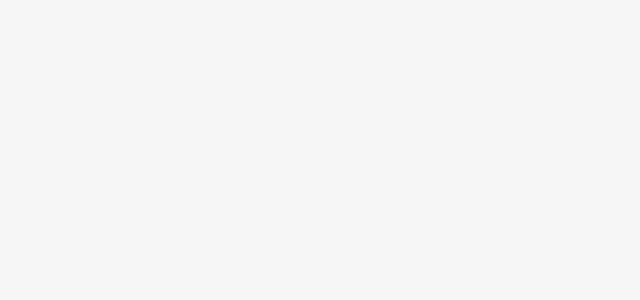
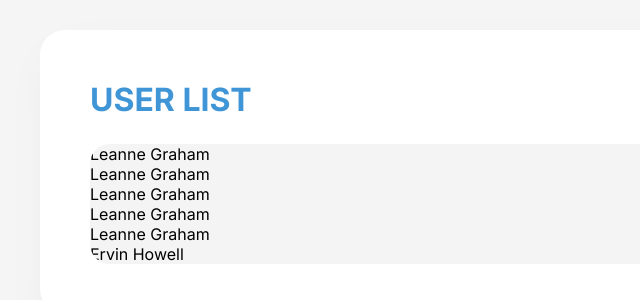
Before and after one commit to zshnrg/FE_PAPER_TEST_ROZAN, an Angular app: page / in a window 1280 px wide. Shown: the part 228-528 px from the top of the page, without its empty margins (0-640 px from the left). Built offline with nearby package versions, Linux system fonts and the light colour scheme.

Commit message:
feat: user list component

```diff
--- a/src/app/app.routes.ts
+++ b/src/app/app.routes.ts
@@ -1,3 +1,10 @@
 import { Routes } from '@angular/router';
+import { UserListComponent } from './features/user-list/user-list.component';
 
-export const routes: Routes = [];
+export const routes: Routes = [
+    {
+        path: "",
+        pathMatch: 'full',
+        component: UserListComponent
+    }
+];
--- /dev/null
+++ b/src/app/features/user-list/user-list.component.css
@@ -0,0 +1,54 @@
+* {
+    margin: 0;
+    padding: 0;
+    box-sizing: border-box;
+}
+
+.main {
+    display: flex;
+    justify-content: center;
+    align-items: center;
+    height: 100dvh;
+    padding: 25px;
+}
+
+.container {
+    display: flex;
+    flex-direction: column;
+    justify-content: start;
+    align-items: start;
+
+    width: 100%;
+    height: fit-content;
+    max-height: 100%;
+    max-width: 1200px;
+    padding: 50px;
+    gap: 25px;
+
+    background-color: white;
+    box-shadow: 10px 24px 49px 0px rgba(0, 0, 0, 0.05);
+    border-radius: 25px;
+
+
+}
+
+.container h1 {
+    text-transform: uppercase;
+    font-size: 2rem;
+    font-weight: 700;
+    color: var(--primary-color)
+}
+
+.list-container {
+    display: flex;
+    flex-direction: column;
+    align-self: stretch;
+
+    width: 100%;
+    height: fit-content;
+    max-height: 100%;
+    overflow-y: auto;
+
+    border-radius: 20px;
+    background: #F4F4F4;
+}
--- /dev/null
+++ b/src/app/features/user-list/user-list.component.html
@@ -0,0 +1,11 @@
+<main class="main">
+    <div class="container">
+        <h1>{{ title() }}</h1>
+
+        <div class="list-container">
+            @for (user of users(); track user.id) {
+                <p>{{ user.name }}</p>
+            }
+        </div>
+    </div>
+</main>
--- /dev/null
+++ b/src/app/features/user-list/user-list.component.ts
@@ -0,0 +1,13 @@
+import { Component, signal } from '@angular/core';
+import { USERS } from './user.mock';
+
+@Component({
+  selector: 'app-user-list',
+  imports: [],
+  templateUrl: './user-list.component.html',
+  styleUrl: './user-list.component.css'
+})
+export class UserListComponent {
+  title = signal("User List")
+  users = signal(USERS)
+}
--- /dev/null
+++ b/src/app/features/user-list/user.mock.ts
@@ -0,0 +1,142 @@
+import { User } from "../../core/types/user.type";
+
+export const USERS: User[] = [
+    {
+      id: 1,
+      name: "Leanne Graham",
+      username: "Bret",
+      email: "Sincere@april.biz",
+      address: {
+        street: "Kulas Light",
+        suite: "Apt. 556",
+        city: "Gwenborough",
+        zipcode: "92998-3874",
+        geo: {
+          lat: "-37.3159",
+          lng: "81.1496"
+        }
+      },
+      phone: "1-770-736-8031 x56442",
+      website: "hildegard.org",
+      company: {
+        name: "Romaguera-Crona",
+        catchPhrase: "Multi-layered client-server neural-net",
+        bs: "harness real-time e-markets"
+      }
+    },
+    {
+      id: 1,
+      name: "Leanne Graham",
+      username: "Bret",
+      email: "Sincere@april.biz",
+      address: {
+        street: "Kulas Light",
+        suite: "Apt. 556",
+        city: "Gwenborough",
+        zipcode: "92998-3874",
+        geo: {
+          lat: "-37.3159",
+          lng: "81.1496"
+        }
+      },
+      phone: "1-770-736-8031 x56442",
+      website: "hildegard.org",
+      company: {
+        name: "Romaguera-Crona",
+        catchPhrase: "Multi-layered client-server neural-net",
+        bs: "harness real-time e-markets"
+      }
+    },
+    {
+      id: 1,
+      name: "Leanne Graham",
+      username: "Bret",
+      email: "Sincere@april.biz",
+      address: {
+        street: "Kulas Light",
+        suite: "Apt. 556",
+        city: "Gwenborough",
+        zipcode: "92998-3874",
+        geo: {
+          lat: "-37.3159",
+          lng: "81.1496"
+        }
+      },
+      phone: "1-770-736-8031 x56442",
+      website: "hildegard.org",
+      company: {
+        name: "Romaguera-Crona",
+        catchPhrase: "Multi-layered client-server neural-net",
+        bs: "harness real-time e-markets"
+      }
+    },
+    {
+      id: 1,
+      name: "Leanne Graham",
+      username: "Bret",
+      email: "Sincere@april.biz",
+      address: {
+        street: "Kulas Light",
+        suite: "Apt. 556",
+        city: "Gwenborough",
+        zipcode: "92998-3874",
+        geo: {
+          lat: "-37.3159",
+          lng: "81.1496"
+        }
+      },
+      phone: "1-770-736-8031 x56442",
+      website: "hildegard.org",
+      company: {
+        name: "Romaguera-Crona",
+        catchPhrase: "Multi-layered client-server neural-net",
+        bs: "harness real-time e-markets"
+      }
+    },
+    {
+      id: 1,
+      name: "Leanne Graham",
+      username: "Bret",
+      email: "Sincere@april.biz",
+      address: {
+        street: "Kulas Light",
+        suite: "Apt. 556",
+        city: "Gwenborough",
+        zipcode: "92998-3874",
+        geo: {
+          lat: "-37.3159",
+          lng: "81.1496"
+        }
+      },
+      phone: "1-770-736-8031 x56442",
+      website: "hildegard.org",
+      company: {
+        name: "Romaguera-Crona",
+        catchPhrase: "Multi-layered client-server neural-net",
+        bs: "harness real-time e-markets"
+      }
+    },
+    {
+      id: 2,
+      name: "Ervin Howell",
+      username: "Antonette",
+      email: "Shanna@melissa.tv",
+      address: {
+        street: "Victor Plains",
+        suite: "Suite 879",
+        city: "Wisokyburgh",
+        zipcode: "90566-7771",
+        geo: {
+          lat: "-43.9509",
+          lng: "-34.4618"
+        }
+      },
+      phone: "010-692-6593 x09125",
+      website: "anastasia.net",
+      company: {
+        name: "Deckow-Crist",
+        catchPhrase: "Proactive didactic contingency",
+        bs: "synergize scalable supply-chains"
+      }
+    }
+]
```
Also changed, not shown: src/app/core/types/user.type.ts (added, +23 -0 lines), src/app/features/features.module.ts (added, +12 -0 lines), 1 other file (tests, documents, lock files or other folders).
